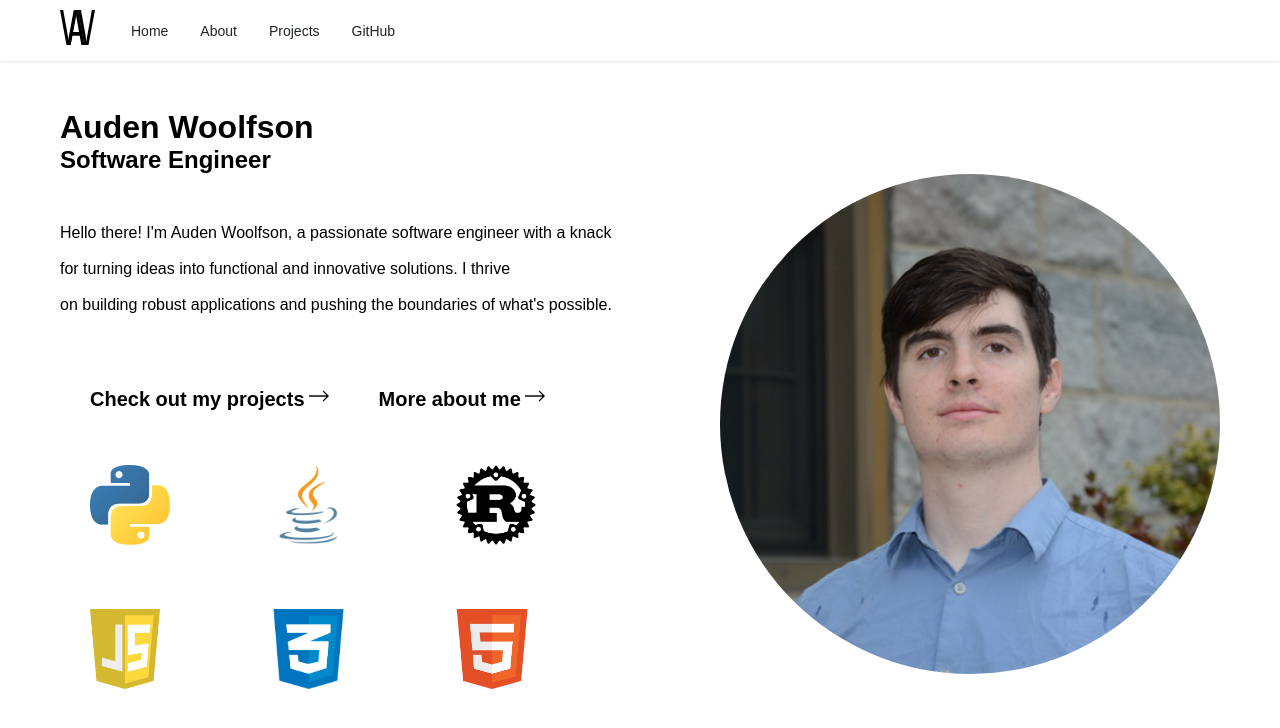
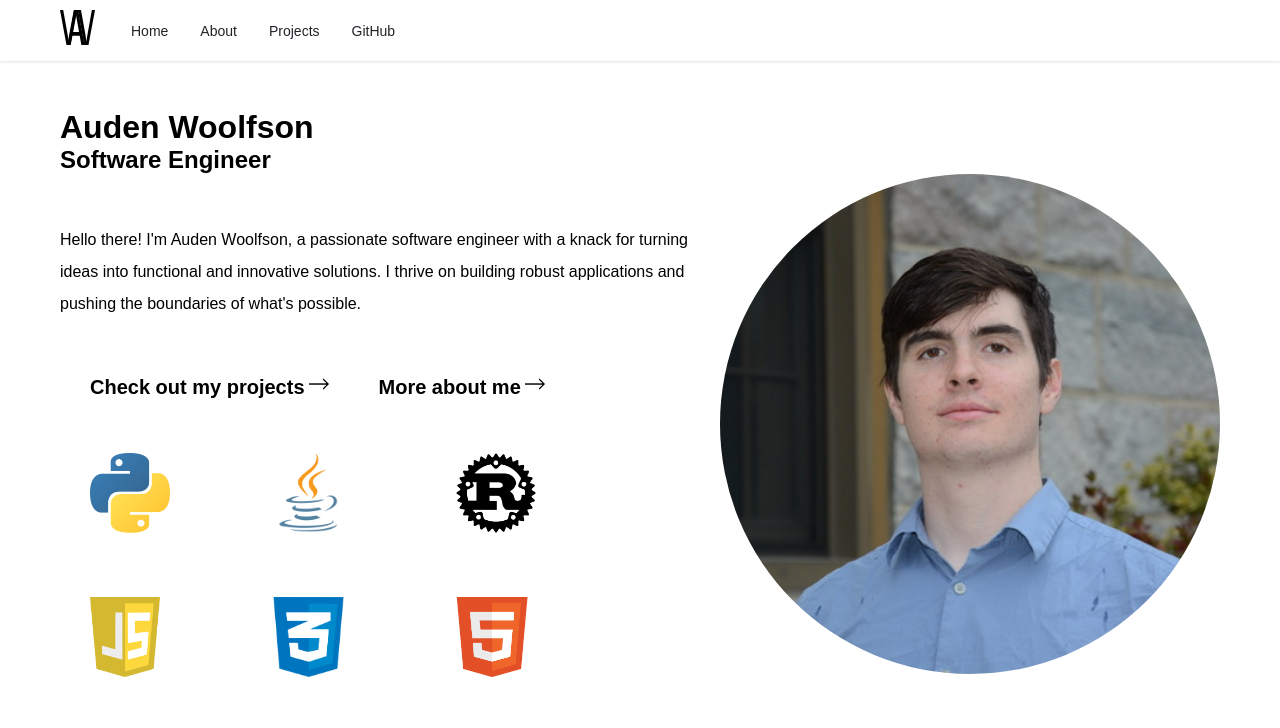
Before and after one commit to awoolfson/professional-site-fe, a React (Create React App) app: page / in a window 1280 px wide. Shown: the top 728 px of the page. Built offline with nearby package versions, Linux system fonts and the light colour scheme.

Commit message:
fixed spacing

```diff
--- a/src/App.css
+++ b/src/App.css
@@ -242,6 +242,7 @@
 
  .app-body-1 {
   margin-top: 50px;
+  line-height: 2;
  }
 
  .link-arrow {
@@ -423,4 +424,9 @@ h1.about-text-header {
 
 h2.about-text-header {
   color: darkgreen;
+  line-height: 1.5;
 }
+
+.about-text-p {
+  line-height: 2;
+}
--- a/src/App.jsx
+++ b/src/App.jsx
@@ -31,9 +31,9 @@ const App = () => {
       >
       </motion.img>
       <p className="app-body-1">
-        Hello there! I'm Auden Woolfson, a passionate software engineer with a knack <br /><br />
-        for turning ideas into functional and innovative solutions. I thrive <br /><br />
-        on building robust applications and pushing the boundaries of what's possible. <br /><br />
+        Hello there! I'm Auden Woolfson, a passionate software engineer with a knack
+        for turning ideas into functional and innovative solutions. I thrive on building
+        robust applications and pushing the boundaries of what's possible.
       </p>
       <br /><br /><br />
       <div className="app-arrow-link-div">
--- a/src/routes/About.jsx
+++ b/src/routes/About.jsx
@@ -39,7 +39,7 @@ const About = () => {
           <h2 className="about-text-header" style={styleh2}>
             nice to meet you!
           </h2>
-          <p>
+          <p className="about-text-p">
             Lorem ipsum dolor sit amet consectetur adipisicing elit. Nam maiores reiciendis repellat,
             non totam porro doloremque illum suscipit odit dolore
             repellendus necessitatibus voluptates soluta officiis magni neque blanditiis distinctio? Unde!
@@ -49,4 +49,5 @@ const About = () => {
     </div>
   );
 };
+
 export default About;
```
